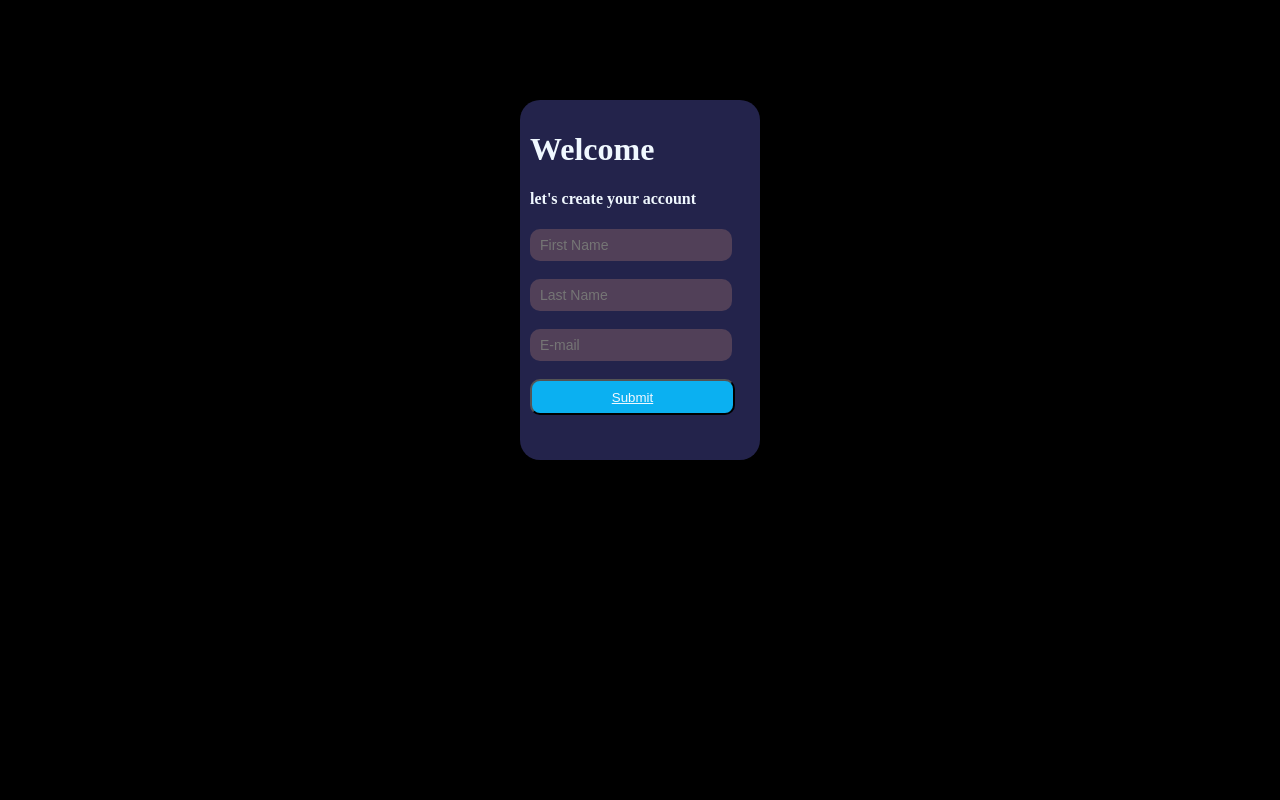
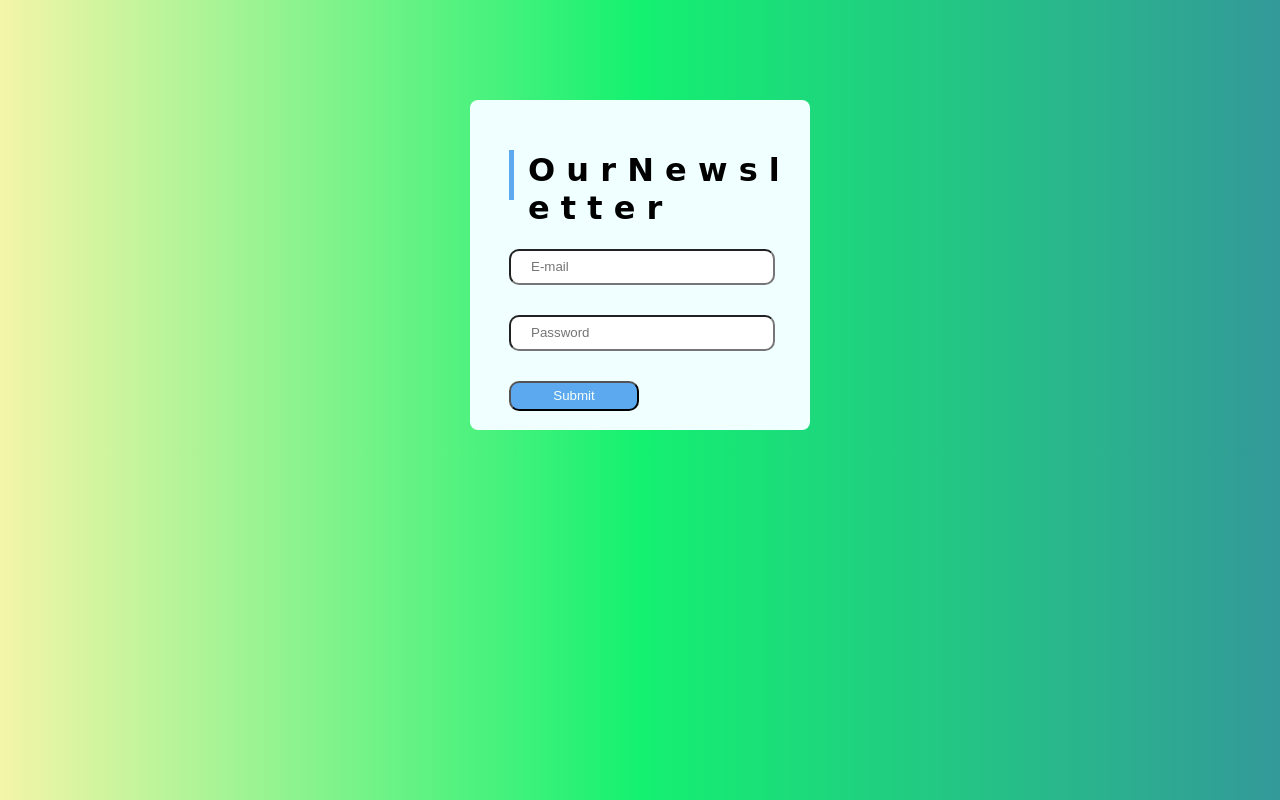
Before and after one commit to shwetamittal1/html-css-assignment, a plain HTML site: page index.html in a window 1280 px wide. Drawn offline with Linux system fonts and the light colour scheme; a web font is replaced by a local one.

Commit message:
form-challenge2

```diff
--- a/index.html
+++ b/index.html
@@ -3,27 +3,35 @@
 <head>
     <meta charset="UTF-8">
     <meta name="viewport" content="width=device-width, initial-scale=1.0">
-    <title>Form-challenge</title>
-    <link rel="stylesheet" href="style.css">
-
-</head>
-<body>
-    <div class="box">
-    <form>
-        <h1>Welcome</h1>
-        <h4>let's create your account</h4>
-        <div class="input-form">
-
-            <input type="text" id="fname" placeholder="First Name">  <br>
-
-            <input type="text" id="lname" placeholder="Last Name"><br>
-            <input type="text"  id="email" placeholder="E-mail"><br>
-           <button class="submit-btn"><a href="#" class="nav-link">Submit</a></button>
+    <title>form2</title>
 
 
+
+    <link rel="stylesheet" href="style.css">
+</head>
+<style>
+    @import url('https://fonts.googleapis.com/css2?family=Galada&family=Goldman&family=Karla:ital,wght@1,700&family=Sansita+Swashed:wght@300&display=swap');
+  </style>
+
+
+<body>
+
+    <div class="input-box">
+       <div class="row1">
+
+             <div class="vl"></div>
+                <h1>    O u r  N e w s l e t t e r</h1>
         </div>
 
-    </form>
-</div>
+        <form>
+            <div class="input-form">
+            <input id="email" type="text" placeholder="E-mail">
+            <input id="password" type="password" placeholder="Password">
+            <button class="submit">Submit</button>
+        </div>
+        </form>
+
+    </div>
+
 </body>
 </html>
--- a/style.css
+++ b/style.css
@@ -1,46 +1,58 @@
+
+
 body{
-    background-color:black;
+    background-image:linear-gradient(to right,#f4f5a8,#14f170,#399);
 }
-input{
-    width: 190px;
-    height: 30px;
-    border-radius: 10px 10px 10px 10px;
-    font-size: 14px;
-    background-color:rgb(81, 64, 88) ;
-    color: rgb(252, 252, 252);
-    border:1px   ;
-    padding-left: 10px;
+.input-box{
+    width: 340px;
+    height: 330px;
+    border: 1px;
+    background-color: azure;
+    border-radius: 8px 8px;
+    margin: 25px auto;
+    margin-top: 100px;
+}
+.vl{
+    border-left: 5px solid rgb(93, 169, 240);
+    height: 50px;
+    margin-left: 39px;
+    margin-top: 50px;
+}
+.row1{
+    display: flex;
+    flex-direction: row;
 
+}
+
+h1{
+
+   font-family: 'Sansita Swashed', cursive;
+font-weight: 600;
+padding-left: 14px;
+padding-top: 30px;
 
 }
 .input-form{
     display: flex;
-    flex-direction: column;
+   flex-direction: column;
+ row-gap: 30px;
+
 }
-.box {
-    width: 220px;
-    height: 340px;
-    padding: 10px;
-    border: 0px solid gray;
-    background-color:rgb(35, 35, 75) ;
-    border-radius: 20px 20px 20px 20px;
-    margin: 25px auto;
-    margin-top: 100px;
 
-  }
-  .submit-btn{
-    width: 205px;
-    height: 36px;
-    border-radius: 10px 10px 10px 10px;
-    background-color:rgb(11, 176, 241);
-    color: black;
-  }
-  h1{
-    color: aliceblue;
-  }
-  h4{
-    color: aliceblue;
-  }
-  .nav-link{
-    color:aliceblue;
-  }
+input{
+    width:240px;
+    height: 30px;
+    border-radius: 10px 10px;
+    margin-left: 39px;
+    padding-left: 20px;
+}
+
+.submit{
+    width: 130px;
+    height: 30px;
+    border-radius: 10px 10px;
+    margin-left: 39px;
+    background-color: rgb(93, 169, 240);
+    color: mintcream;
+    margin-left: 45px,
+}
```
